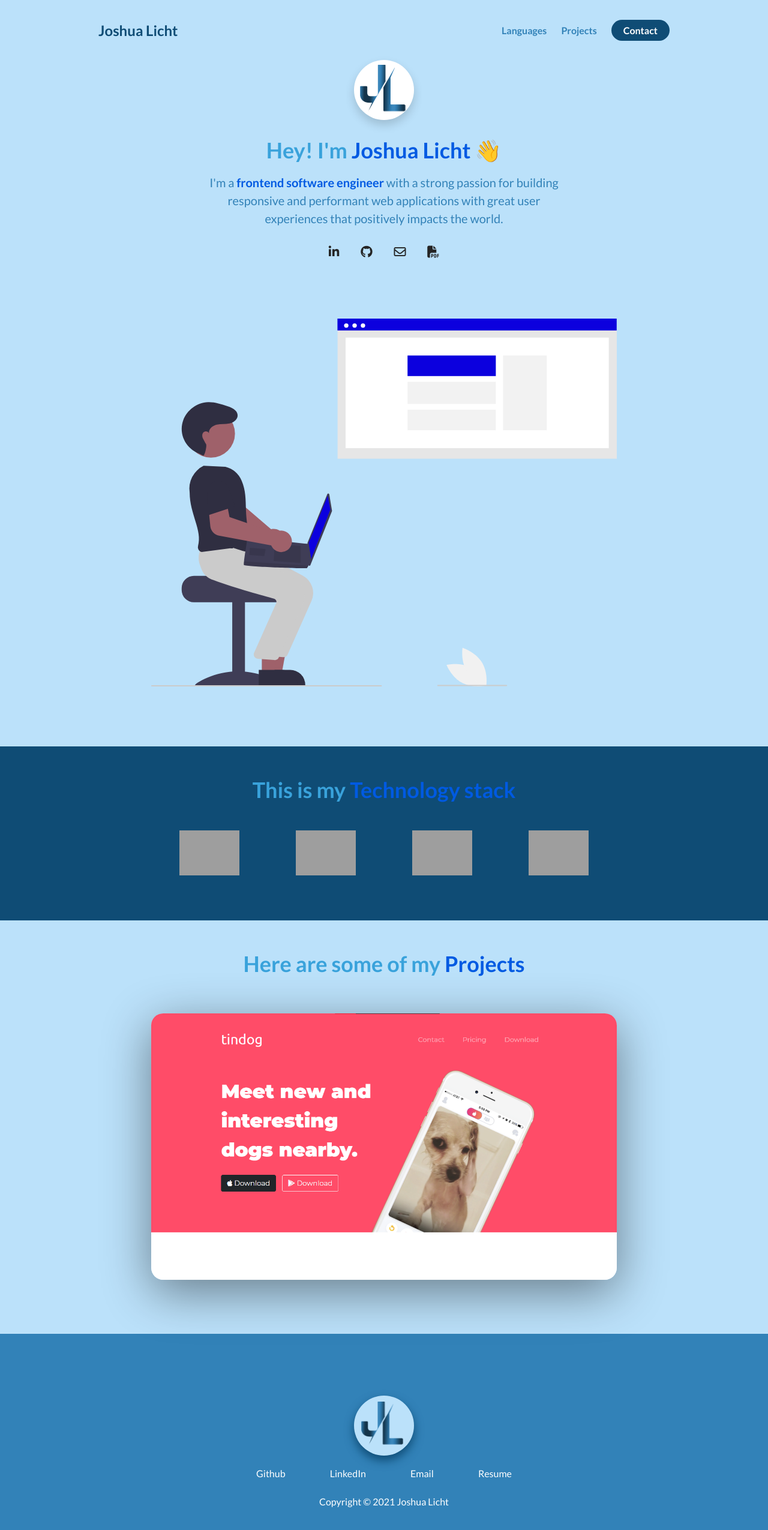
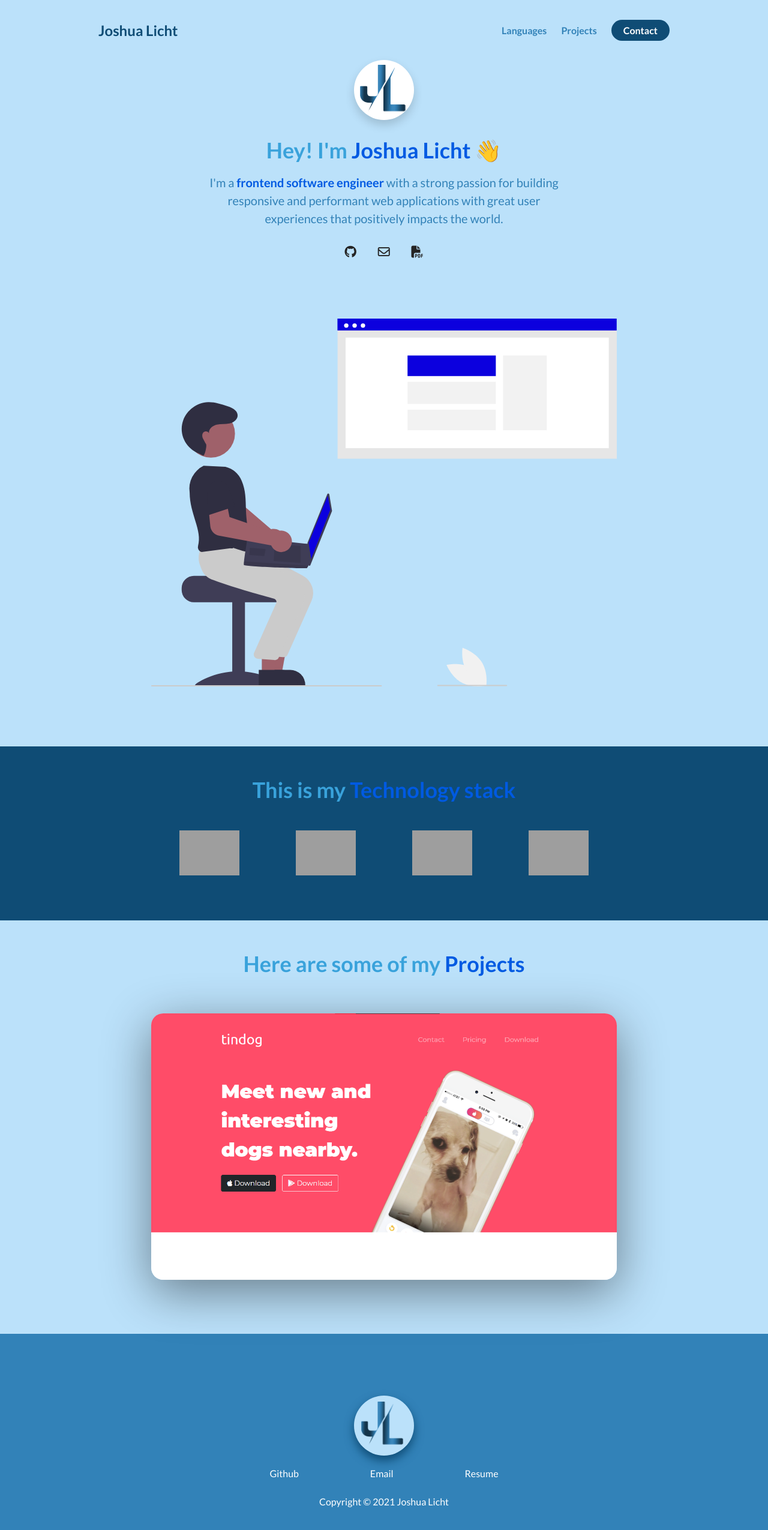
Before and after one commit to Joshua-Licht/Portfolio, a plain HTML site: page index.html in a window 1280 px wide. Shown: the whole page at 60% size. Drawn offline with Linux system fonts and the light colour scheme; grey boxes are pictures that could not be loaded.

Commit message:
Updated Links

```diff
--- a/index.html
+++ b/index.html
@@ -50,16 +50,13 @@
                         performant web applications with great user experiences that positively impacts the world.
                     </p>
                     <div class="about-me__links">
-                        <a href="" class="about-me__link">
-                            <i class="fab fa-linkedin-in"></i>
-                        </a>
-                        <a href="" class="about-me__link">
+                        <a href="https://github.com/Joshua-Licht" class="about-me__link">
                             <i class="fab fa-github"></i>
                         </a>
-                        <a href="" class="about-me__link">
+                        <a href="mailto: joshualicht18@gmail.com" class="about-me__link">
                             <i class="far fa-envelope"></i>
                         </a>
-                        <a href="./assets/resume.pdf" target="_blank" class="about-me__link">
+                        <a href="https://drive.google.com/file/d/17ZrkW_Dm_Vv7Vp5P5KGBOzAev18hoUtp/view?usp=sharing" target="_blank" class="about-me__link">
                             <i class="fas fa-file-pdf"></i>
                         </a>
                     </div>
@@ -150,22 +147,17 @@
           </span>
         </a>
         <div class="footer__social--list">
-          <a href="" class="
+          <a href="https://github.com/Joshua-Licht" class="
           footer__social--link
           link__hover-effect
           link__hover-effect--white
           " target="_blank">Github</a>
-          <a href="" class="
-          footer__social--link
-          link__hover-effect
-          link__hover-effect--white
-          " target="_blank">LinkedIn</a>
           <a href="mailto:joshualicht18@gmail.com" class="
           footer__social--link
           link__hover-effect
           link__hover-effect--white
-          " target="_blank">Email</a>
-          <a href="./assets/resume.pdf" class="
+          ">Email</a>
+          <a href="https://drive.google.com/file/d/17ZrkW_Dm_Vv7Vp5P5KGBOzAev18hoUtp/view?usp=sharing" class="
           footer__social--link
           link__hover-effect
           link__hover-effect--white
```
